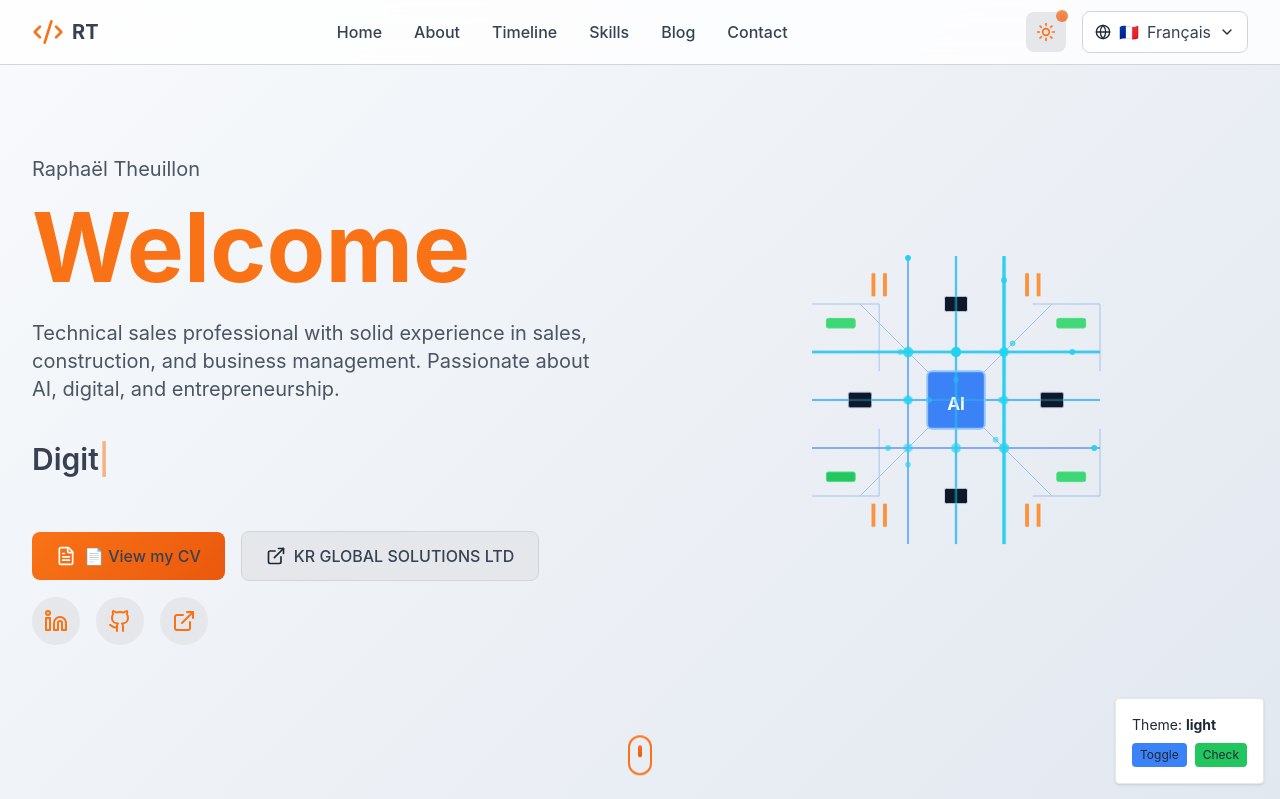
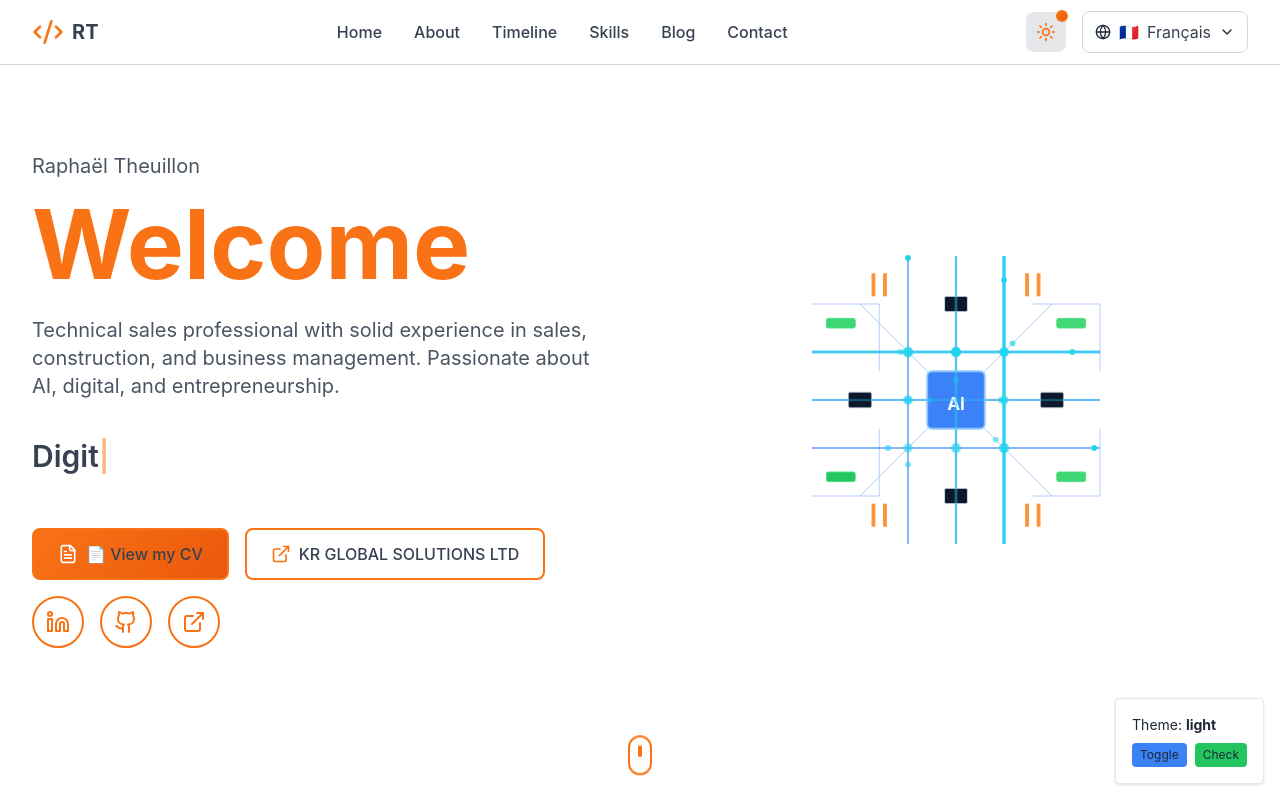
Before and after one commit to Raphael91000/portofolio, a React (Vite) app: page / in a window 1280 px wide. Shown: the top 799 px of the page. Built offline with nearby package versions, Linux system fonts and the light colour scheme.

Commit message:
modif clair

```diff
--- a/src/index.css
+++ b/src/index.css
@@ -85,7 +85,21 @@ html.light section {
 }
 
 html.light section#home {
-  background: linear-gradient(135deg, #f8fafc 0%, #e2e8f0 100%) !important;
+  background: #ffffff !important;
+}
+
+/* MODE CLAIR - Forcer toutes les sections à être blanches */
+html.light section,
+html.light .min-h-screen {
+  background: #ffffff !important;
+  background-image: none !important;
+}
+
+/* Forcer spécifiquement la section Hero */
+html.light section[id="home"],
+html.light .bg-gradient-to-br {
+  background: #ffffff !important;
+  background-image: none !important;
 }
 
 /* ========================================
@@ -168,37 +182,67 @@ html.light .bg-orange-500 {
    BOUTONS HOVER EFFECTS
    ======================================== */
 
-/* Bouton CV - Effet hover orange plus foncé */
-.bg-orange-500:hover {
-  background-color: #ea580c !important;
+/* MODE SOMBRE - Boutons semi-transparents */
+html.dark .bg-orange-500,
+html.dark .bg-gray-700 {
+  background-color: rgba(107, 114, 128, 0.8) !important;
+  color: #ffffff !important;
+  opacity: 1 !important;
+  backdrop-filter: blur(10px);
+  border: 1px solid rgba(255, 255, 255, 0.1) !important;
+}
+
+/* MODE CLAIR - Boutons transparents avec contour orange */
+html.light .bg-orange-500,
+html.light .bg-gray-700 {
+  background-color: rgba(255, 255, 255, 0.1) !important;
+  color: #f97316 !important;
+  opacity: 1 !important;
+  backdrop-filter: blur(10px);
+  border: 2px solid #f97316 !important;
+}
+
+/* MODE CLAIR - Texte et icônes orange par défaut */
+html.light .bg-orange-500 span,
+html.light .bg-gray-700 span {
+  color: #f97316 !important;
+}
+
+html.light .bg-orange-500 svg,
+html.light .bg-gray-700 svg {
+  color: #f97316 !important;
+  stroke: #f97316 !important;
+}
+
+/* HOVER - Mode sombre (inchangé) */
+html.dark .bg-orange-500:hover,
+html.dark .bg-gray-700:hover {
+  background-color: #f97316 !important;
   transform: translateY(-2px) !important;
   box-shadow: 0 8px 20px rgba(249, 115, 22, 0.4) !important;
+  opacity: 1 !important;
+  border-color: #f97316 !important;
 }
 
-/* Bouton KR Global Solutions - Effet hover */
-.bg-gray-700:hover {
-  background-color: #f97316 !important;
-  border-color: #f97316 !important;
-  transform: translateY(-2px) !important;
-  box-shadow: 0 8px 20px rgba(249, 115, 22, 0.3) !important;
-}
-
-/* Mode clair - Bouton KR Global */
+/* HOVER - Mode clair (remplissage orange) */
+html.light .bg-orange-500:hover,
 html.light .bg-gray-700:hover {
   background-color: #f97316 !important;
   color: #ffffff !important;
+  transform: translateY(-2px) !important;
+  box-shadow: 0 8px 20px rgba(249, 115, 22, 0.4) !important;
+  opacity: 1 !important;
   border-color: #f97316 !important;
 }
 
-/* Textes des boutons au hover */
-.bg-orange-500:hover span,
-.bg-gray-700:hover span {
+/* MODE CLAIR - Texte et icônes blancs au hover */
+html.light .bg-orange-500:hover span,
+html.light .bg-gray-700:hover span {
   color: #ffffff !important;
 }
 
-/* Icônes des boutons au hover */
-.bg-orange-500:hover svg,
-.bg-gray-700:hover svg {
+html.light .bg-orange-500:hover svg,
+html.light .bg-gray-700:hover svg {
   color: #ffffff !important;
   stroke: #ffffff !important;
 }
```
